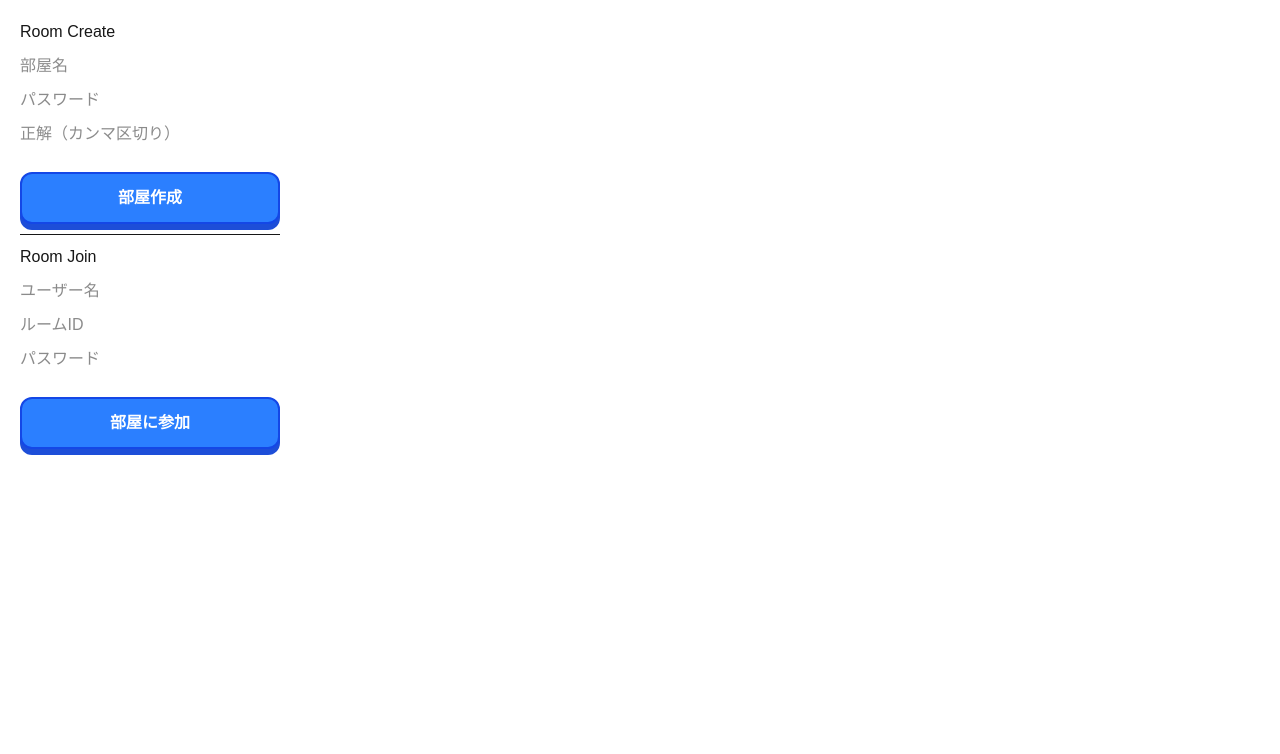
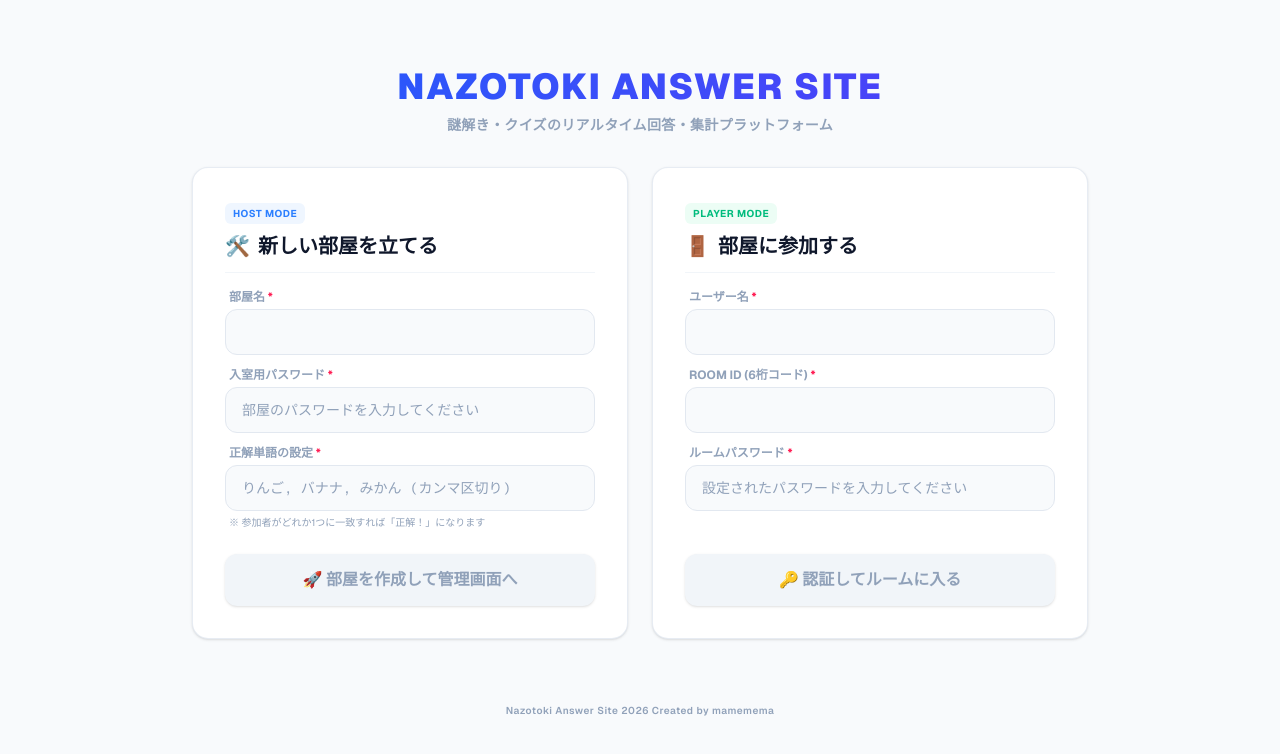
Before and after one commit to Kokawa-mame/NazotokiAnswerPage, a Next.js app: page / in a window 1280 px wide. Shown: the top 754 px of the page. Built offline with nearby package versions, Linux system fonts and the light colour scheme.

Commit message:
最初のページのデザイン改善

```diff
--- a/app/layout.tsx
+++ b/app/layout.tsx
@@ -12,9 +12,10 @@ const geistMono = Geist_Mono({
   subsets: ["latin"],
 });
 
+// ここのtitleとdescriptionを変えるとリンク共有時のメッセージが変わる.
 export const metadata: Metadata = {
-  title: "Create Next App",
-  description: "Generated by create next app",
+  title: "Nazotoki Answer Site",
+  description: "On this site, you can check whether your answers to puzzles and quizzes are correct.",
 };
 
 export default function RootLayout({
--- a/app/page.tsx
+++ b/app/page.tsx
@@ -5,25 +5,30 @@ import { useRouter } from "next/navigation";
 
 export default function Home() {
   // --- 状態（State）の定義 ---
-  const [roomId, setRoomId] = useState(""); // 部屋に参加する際に使う想定
-  const [roomName, setRoomName] = useState(""); // 部屋を作成する時の名前
-  const [createPassword, setCreatePassword] = useState(""); // 部屋作成用パスワード.
-  const [joinPassword, setJoinPassword] = useState("");     // 部屋参加用パスワード.
+  const [roomId, setRoomId] = useState("");
+  const [roomName, setRoomName] = useState("");
+  const [createPassword, setCreatePassword] = useState("");
+  const [joinPassword, setJoinPassword] = useState("");
   const [username, setUsername] = useState("");
-  const [answers, setAnswers] = useState(""); // クイズの正解（カンマ区切り文字列）
+  const [answers, setAnswers] = useState("");
+
+  const [isCreating, setIsCreating] = useState(false);
+  const [isJoining, setIsJoining] = useState(false);
 
   const router = useRouter();
 
   // --- 部屋に参加する処理 ---
   const joinRoom = async () => {
+    if (!username.trim() || !roomId.trim() || !joinPassword.trim() || isJoining) return;
     try {
+      setIsJoining(true);
       const res = await fetch("/api/join-room", {
         method: "POST",
-        headers: { "Content-Type": "application/json" }, // 追加：JSONを送る際のマナー
+        headers: { "Content-Type": "application/json" },
         body: JSON.stringify({
-          roomId,
-          password: joinPassword,
-          username,
+          roomId: roomId.trim(),
+          password: joinPassword.trim(),
+          username: username.trim(),
         }),
       });
 
@@ -34,24 +39,27 @@ export default function Home() {
         return;
       }
 
-      // router.push(`/room/${roomId}?name=${username}`);
-      router.push(`/room/${data.actualRoomId}?name=${username}`);
+      router.push(`/room/${data.actualRoomId}?name=${username.trim()}`);
     } catch (error) {
       console.error(error);
       alert("通信に失敗しました");
+    } finally {
+      setIsJoining(false);
     }
   };
 
   // --- 部屋を作成する処理 ---
   const createRoom = async () => {
+    if (!roomName.trim() || !createPassword.trim() || !answers.trim() || isCreating) return;
     try {
+      setIsCreating(true);
       const res = await fetch("/api/create-room", {
         method: "POST",
-        headers: { "Content-Type": "application/json" }, // 追加
+        headers: { "Content-Type": "application/json" },
         body: JSON.stringify({
-          name: roomName,
-          password: createPassword,
-          answers: answers.split(",").map((ans) => ans.trim()), // 改善：前後の余計な空白を削除
+          name: roomName.trim(),
+          password: createPassword.trim(),
+          answers: answers.split(",").map((ans) => ans.trim()).filter(Boolean),
         }),
       });
 
@@ -66,94 +74,155 @@ export default function Home() {
     } catch (error) {
       console.error(error);
       alert("通信に失敗しました");
+    } finally {
+      setIsCreating(false);
     }
   };
 
+  // ボタンを活性化させるかどうかの判定ロジック
+  const isCreateDisabled = !roomName.trim() || !createPassword.trim() || !answers.trim() || isCreating;
+  const isJoinDisabled = !username.trim() || !roomId.trim() || !joinPassword.trim() || isJoining;
+
   return (
-    <div style={{ padding: "20px", display: "flex", flexDirection: "column", gap: "10px", maxWidth: "300px" }}>
-      <h1>Room Create</h1>
+    <div className="min-h-screen bg-slate-50 p-4 md:p-10 font-sans text-slate-800 flex flex-col items-center justify-center">
+      <div className="max-w-4xl w-full space-y-8">
 
+        {/* 👑 サイトタイトルロゴエリア */}
+        <div className="text-center space-y-2">
+          <h1 className="text-3xl md:text-4xl font-black tracking-wider bg-gradient-to-r from-blue-600 to-indigo-600 bg-clip-text text-transparent">
+            NAZOTOKI ANSWER SITE
+          </h1>
+          <p className="text-xs md:text-sm text-slate-400 font-bold tracking-wide">
+            謎解き・クイズのリアルタイム回答・集計プラットフォーム
+          </p>
+        </div>
+
+        {/* 🔄 Create と Join の2分割グリッドエリア */}
+        <div className="grid grid-cols-1 md:grid-cols-2 gap-6 items-stretch">
+
+          {/* 🟦 独立カード1：部屋作成（Room Create） */}
+          <section className="bg-white rounded-2xl p-6 md:p-8 shadow-sm border border-slate-200/80 flex flex-col justify-between space-y-6">
+            <div className="space-y-4">
+              <div className="border-b border-slate-100 pb-3">
+                <span className="text-[10px] font-bold uppercase tracking-wider text-blue-500 bg-blue-50 px-2 py-1 rounded-md">HOST MODE</span>
+                <h2 className="text-xl font-black text-slate-900 mt-2 flex items-center gap-2">
+                  <span>🛠️</span> 新しい部屋を立てる
+                </h2>
+              </div>
+
+              <div className="space-y-3">
+                <div className="space-y-1">
+                  <label className="block text-xs font-bold text-slate-400 pl-1">部屋名 <span className="text-rose-500">*</span></label>
                   <input
-        placeholder="部屋名"
+                    type="text"
                     value={roomName}
                     onChange={(e) => setRoomName(e.target.value)}
+                    className="w-full px-4 py-3 rounded-xl bg-slate-50 border border-slate-200 text-slate-800 focus:outline-none focus:ring-2 focus:ring-blue-500/20 focus:border-blue-500 font-medium transition-all text-sm"
                   />
+                </div>
 
+                <div className="space-y-1">
+                  <label className="block text-xs font-bold text-slate-400 pl-1">入室用パスワード <span className="text-rose-500">*</span></label>
                   <input
-        placeholder="パスワード"
+                    type="text"
+                    placeholder="部屋のパスワードを入力してください"
                     value={createPassword}
                     onChange={(e) => setCreatePassword(e.target.value)}
+                    className="w-full px-4 py-3 rounded-xl bg-slate-50 border border-slate-200 text-slate-800 placeholder-slate-400 focus:outline-none focus:ring-2 focus:ring-blue-500/20 focus:border-blue-500 font-medium transition-all text-sm"
                   />
+                </div>
 
-
+                <div className="space-y-1">
+                  <label className="block text-xs font-bold text-slate-400 pl-1">正解単語の設定 <span className="text-rose-500">*</span></label>
                   <input
-        placeholder="正解（カンマ区切り）"
+                    type="text"
+                    placeholder="りんご, バナナ, みかん (カンマ区切り)"
                     value={answers}
                     onChange={(e) => setAnswers(e.target.value)}
+                    className="w-full px-4 py-3 rounded-xl bg-slate-50 border border-slate-200 text-slate-800 placeholder-slate-400 focus:outline-none focus:ring-2 focus:ring-blue-500/20 focus:border-blue-500 font-mono text-sm"
                   />
+                  <p className="text-[10px] text-slate-400 pl-1">※ 参加者がどれか1つに一致すれば「正解！」になります</p>
+                </div>
+              </div>
+            </div>
 
-      {/* <button onClick={createRoom}>部屋作成</button> */}
             <button
               onClick={createRoom}
-        className="
-          mt-4
-          px-6
-          py-3
-          rounded-xl
-          border-2
-          border-blue-700
-          bg-blue-500
-          text-white
-          font-bold
-          shadow-[0_6px_0_rgb(29,78,216)]
-          transition-all
-          duration-150
+              disabled={isCreateDisabled}
+              className={`w-full py-3.5 rounded-xl font-black text-base shadow-sm transition-all duration-150 active:scale-[0.98] ${
+                isCreateDisabled
+                  ? "bg-slate-100 text-slate-400 cursor-not-allowed shadow-none"
+                  : "bg-blue-600 text-white hover:bg-blue-700 hover:shadow-lg hover:shadow-blue-500/10"
+              }`}
+            >
+              {isCreating ? "生成中..." : "🚀 部屋を作成して管理画面へ"}
+            </button>
+          </section>
 
-          hover:bg-blue-400
-          hover:shadow-[0_4px_0_rgb(29,78,216)]
-          hover:translate-y-[2px]
+          {/* 🟩 独立カード2：部屋参加（Room Join） */}
+          <section className="bg-white rounded-2xl p-6 md:p-8 shadow-sm border border-slate-200/80 flex flex-col justify-between space-y-6">
+            <div className="space-y-4">
+              <div className="border-b border-slate-100 pb-3">
+                <span className="text-[10px] font-bold uppercase tracking-wider text-emerald-500 bg-emerald-50 px-2 py-1 rounded-md">PLAYER MODE</span>
+                <h2 className="text-xl font-black text-slate-900 mt-2 flex items-center gap-2">
+                  <span>🚪</span> 部屋に参加する
+                </h2>
+              </div>
 
-          active:translate-y-[6px]
-          active:shadow-none
-        "
-      >
-        部屋作成
-      </button>
+              <div className="space-y-3">
+                <div className="space-y-1">
+                  <label className="block text-xs font-bold text-slate-400 pl-1">ユーザー名 <span className="text-rose-500">*</span></label>
+                  <input
+                    type="text"
+                    value={username}
+                    onChange={(e) => setUsername(e.target.value)}
+                    className="w-full px-4 py-3 rounded-xl bg-slate-50 border border-slate-200 text-slate-800 focus:outline-none focus:ring-2 focus:ring-emerald-500/20 focus:border-emerald-500 font-medium transition-all text-sm"
+                  />
+                </div>
 
-      <hr />
-      <h1>Room Join</h1>
-      <input placeholder="ユーザー名" value={username} onChange={(e) => setUsername(e.target.value)} />
-      <input placeholder="ルームID" value={roomId} onChange={(e) => setRoomId(e.target.value)} />
-      <input placeholder="パスワード" value={joinPassword} onChange={(e) => setJoinPassword(e.target.value)} />
-      {/* <button onClick={joinRoom}>部屋に参加</button> */}
+                <div className="space-y-1">
+                  <label className="block text-xs font-bold text-slate-400 pl-1">ROOM ID (6桁コード) <span className="text-rose-500">*</span></label>
+                  <input
+                    type="text"
+                    value={roomId}
+                    onChange={(e) => setRoomId(e.target.value)}
+                    className="w-full px-4 py-3 rounded-xl bg-slate-50 border border-slate-200 text-slate-800 focus:outline-none focus:ring-2 focus:ring-emerald-500/20 focus:border-emerald-500 font-mono font-bold tracking-wider text-sm uppercase"
+                  />
+                </div>
+
+                <div className="space-y-1">
+                  <label className="block text-xs font-bold text-slate-400 pl-1">ルームパスワード <span className="text-rose-500">*</span></label>
+                  <input
+                    type="text"
+                    placeholder="設定されたパスワードを入力してください"
+                    value={joinPassword}
+                    onChange={(e) => setJoinPassword(e.target.value)}
+                    className="w-full px-4 py-3 rounded-xl bg-slate-50 border border-slate-200 text-slate-800 placeholder-slate-400 focus:outline-none focus:ring-2 focus:ring-emerald-500/20 focus:border-emerald-500 font-medium transition-all text-sm"
+                  />
+                </div>
+              </div>
+            </div>
+
             <button
               onClick={joinRoom}
-        className="
-          mt-4
-          px-6
-          py-3
-          rounded-xl
-          border-2
-          border-blue-700
-          bg-blue-500
-          text-white
-          font-bold
-          shadow-[0_6px_0_rgb(29,78,216)]
-          transition-all
-          duration-150
+              disabled={isJoinDisabled}
+              className={`w-full py-3.5 rounded-xl font-black text-base shadow-sm transition-all duration-150 active:scale-[0.98] ${
+                isJoinDisabled
+                  ? "bg-slate-100 text-slate-400 cursor-not-allowed shadow-none"
+                  : "bg-emerald-600 text-white hover:bg-emerald-700 hover:shadow-lg hover:shadow-emerald-500/10"
+              }`}
+            >
+              {isJoining ? "入室中..." : "🔑 認証してルームに入る"}
+            </button>
+          </section>
 
-          hover:bg-blue-400
-          hover:shadow-[0_4px_0_rgb(29,78,216)]
-          hover:translate-y-[2px]
+        </div>
+      </div>
 
-          active:translate-y-[6px]
-          active:shadow-none
-        "
-      >
-        部屋に参加
-      </button>
-
-
+      {/* 📋 クレジットフッター */}
+      <footer className="w-full text-center text-[10px] text-slate-400 font-semibold pt-16 pb-4 tracking-wider">
+        Nazotoki Answer Site 2026 Created by mamemema
+      </footer>
     </div>
   );
 }
```
Lines whose indentation alone changed are shown as unchanged.
